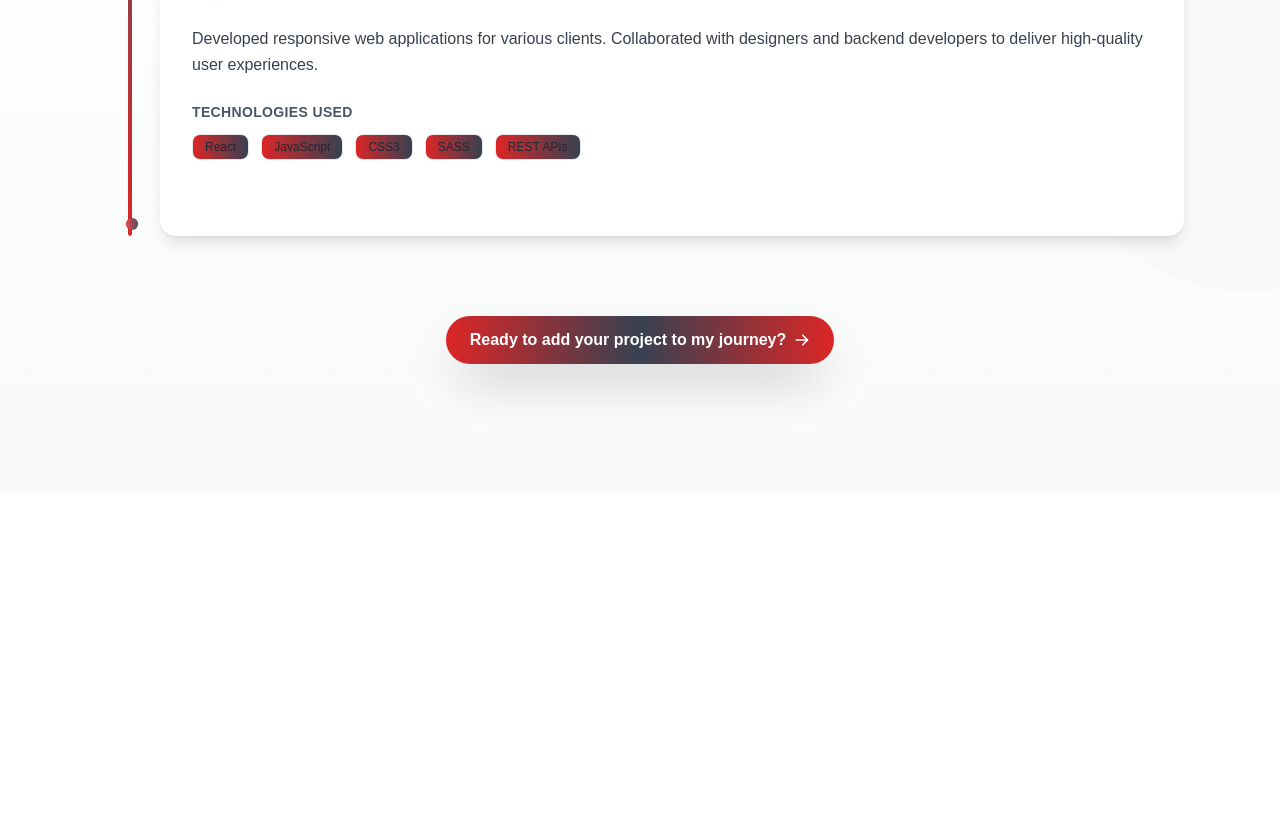
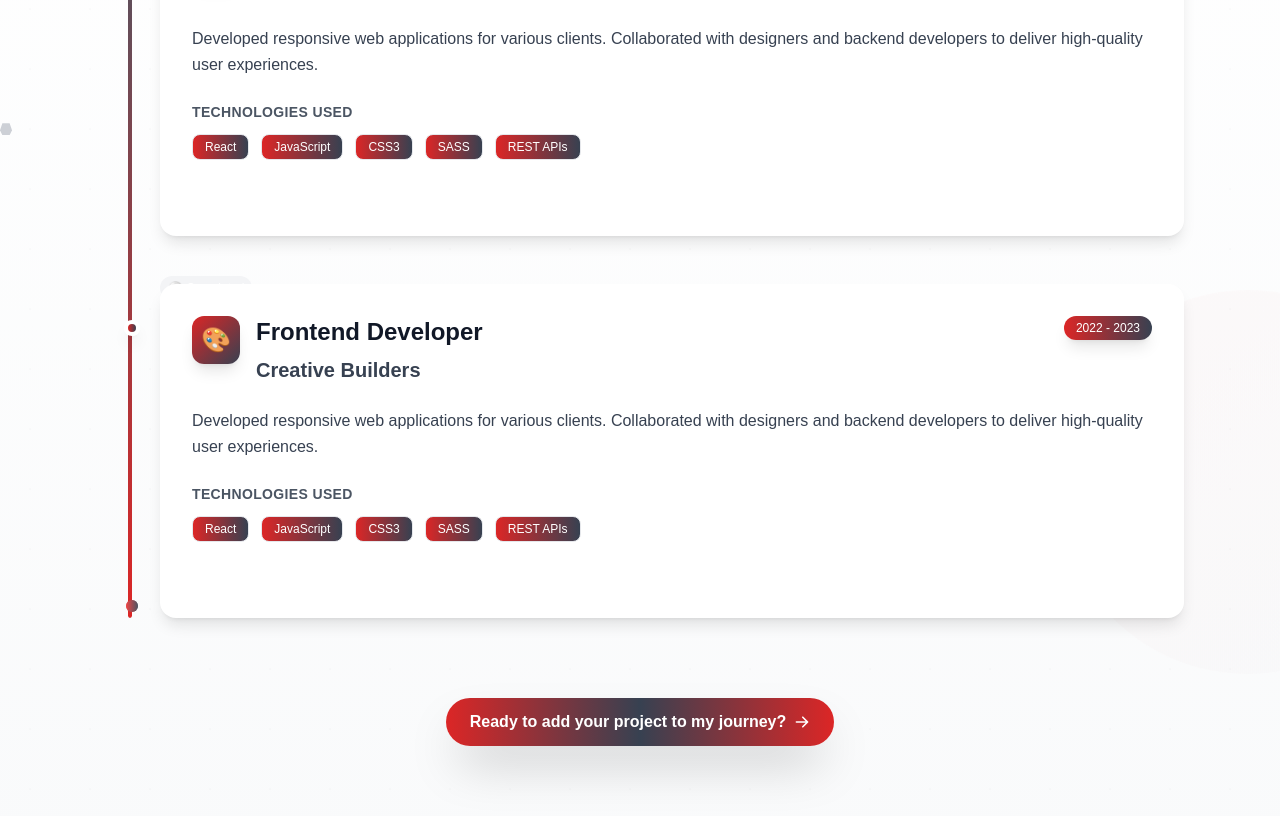
Before and after one commit to Alex-Inems/alex, a Next.js app: page / in a window 1280 px wide. Shown: the part 5880-6696 px from the top of the page. Before the commit the page ends 6372 px from the top, so only its background shows below. Built offline with nearby package versions, Linux system fonts and the light colour scheme.

Commit message:
changes made

```diff
--- a/components/Experience.js
+++ b/components/Experience.js
@@ -42,7 +42,20 @@ const ExperiencesSection = () => {
       bgGradient: 'from-red-50 to-gray-50',
       icon: '🎨',
       status: 'completed'
-    }
+    },
+    {
+      title: 'Frontend Developer',
+      company: 'Creative Builders',
+      period: '2022 - 2023',
+      description: 'Developed responsive web applications for various clients. Collaborated with designers and backend developers to deliver high-quality user experiences.',
+      technologies: ['React', 'JavaScript', 'CSS3', 'SASS', 'REST APIs'],
+      accent: 'from-red-600 to-gray-700',
+      bgGradient: 'from-red-50 to-gray-50',
+      icon: '🎨',
+      status: 'completed'
+    },
+
+
   ];
 
   useEffect(() => {
@@ -186,7 +199,7 @@ const ExperiencesSection = () => {
                   <div className={`absolute -top-2 left-20 md:left-16 px-2 py-1 rounded-full text-xs font-medium transform transition-all duration-500 ${
                     experience.status === 'current' ? 'bg-red-100 text-red-800' :
                     experience.status === 'recent' ? 'bg-gray-100 text-gray-800' :
-                    'bg-gray-100 text-gray-600'
+                    'bg-gray-100 text-white'
                   } ${isVisible ? 'translate-y-0 opacity-100' : '-translate-y-2 opacity-0'}`}
                   style={{ transitionDelay: `${index * 200 + 300}ms` }}>
                     {experience.status === 'current' ? '🔴 Current' :
@@ -243,7 +256,7 @@ const ExperiencesSection = () => {
                             {experience.technologies.map((tech, techIndex) => (
                               <span
                                 key={techIndex}
-                                className={`px-3 py-1 bg-gradient-to-r ${experience.accent} bg-opacity-10 text-gray-800 rounded-lg text-xs font-medium border border-gray-200 hover:border-transparent hover:bg-gradient-to-r hover:${experience.accent} hover:text-white transform hover:scale-105 transition-all duration-300 cursor-pointer`}
+                                className={`px-3 py-1 bg-gradient-to-r ${experience.accent} bg-opacity-10 text-white rounded-lg text-xs font-medium border border-gray-200 hover:border-transparent hover:bg-gradient-to-r hover:${experience.accent} hover:text-white transform hover:scale-105 transition-all duration-300 cursor-pointer`}
                                 style={{
                                   transitionDelay: `${techIndex * 50}ms`
                                 }}
```
